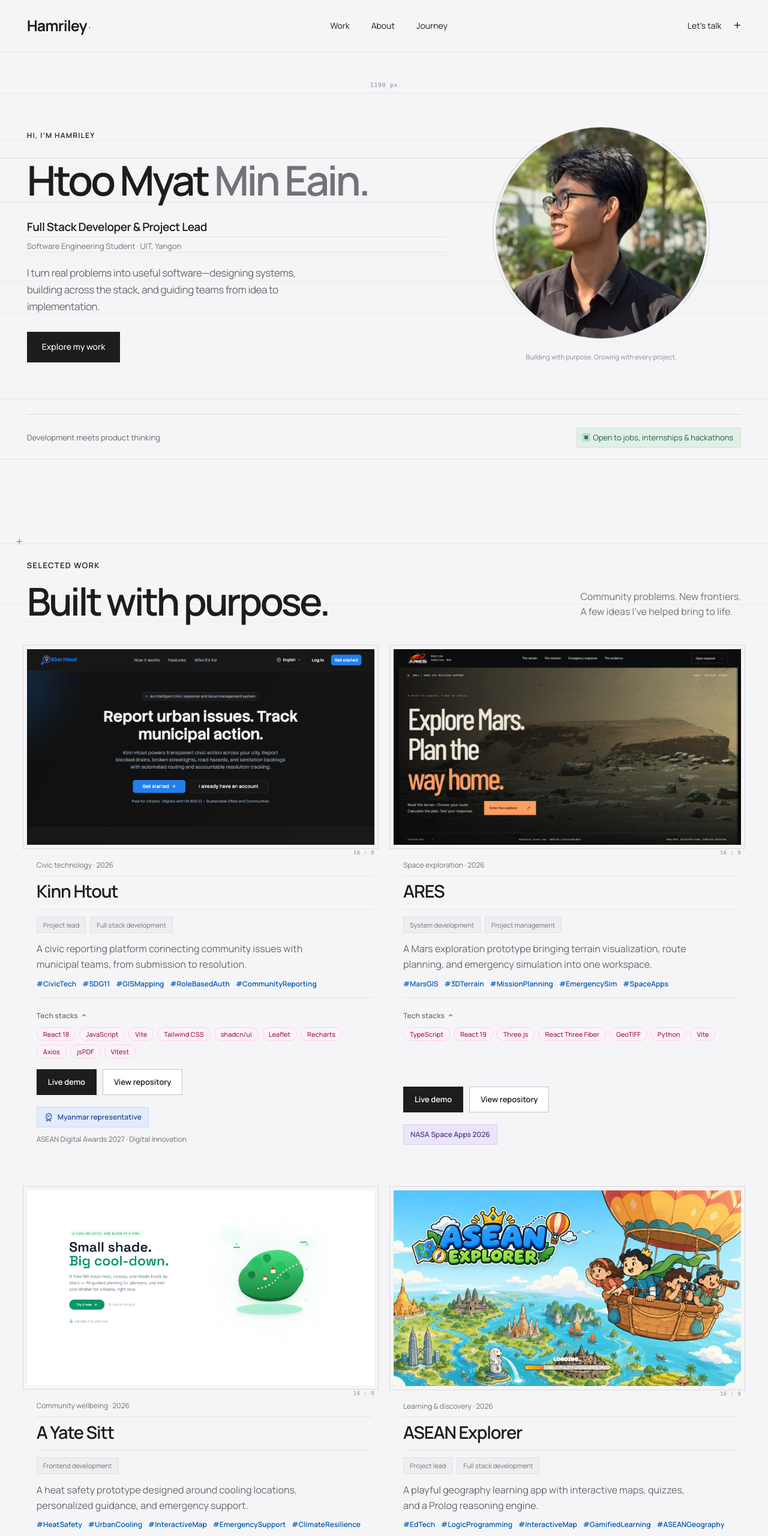
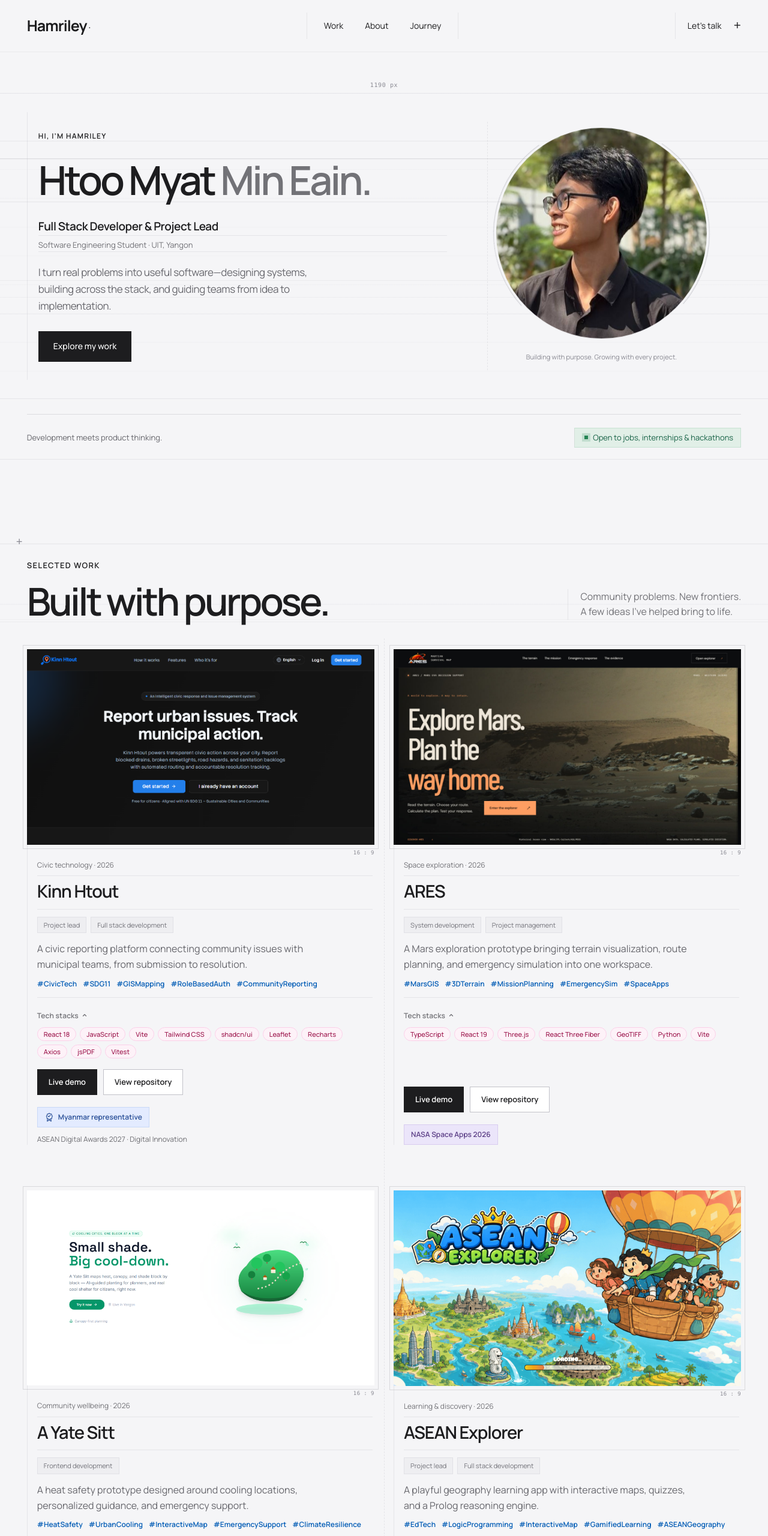
Before and after one commit to htoomyatmineain/my-portfolio, a plain HTML site: page index.html in a window 1280 px wide. Shown: the top 2560 px of the page at 60% size. Drawn offline with Linux system fonts and the light colour scheme.

Commit message:
Add vertical construction sketch lines across drafting grid and section seams

```diff
--- a/styles.css
+++ b/styles.css
@@ -208,6 +208,27 @@ main{isolation:isolate}.hero h1:after{left:-100vw;right:-100vw}.hero-layout{bord
 .project-info{display:flex;flex-direction:column;flex:1}
 .project-info:before{display:block}
 .project-footer .project-honors{margin-top:20px}
+
+/* Vertical construction sketch lines across the drafting grid and section seams. */
+body{background-image:linear-gradient(90deg,transparent calc(50% - 601px),var(--guide) calc(50% - 601px),var(--guide) calc(50% - 600px),transparent calc(50% - 600px),transparent calc(50% - 301px),#77778212 calc(50% - 301px),#77778212 calc(50% - 300px),transparent calc(50% - 300px),transparent calc(50% - 1px),#77778214 calc(50% - 1px),#77778214 50%,transparent 50%,transparent calc(50% + 300px),#77778212 calc(50% + 300px),#77778212 calc(50% + 301px),transparent calc(50% + 301px),transparent calc(50% + 600px),var(--guide) calc(50% + 600px),var(--guide) calc(50% + 601px),transparent calc(50% + 601px))}
+.nav-links{border-left:1px solid var(--guide);border-right:1px solid var(--guide);padding-inline:28px}
+.nav-contact{border-left:1px solid var(--guide);padding-left:20px}
+.hero-copy{border-left:1px solid var(--guide);padding-left:18px}
+.hero-photo{border-left:1px dashed var(--guide)}
+.hero-meta .availability{border-left:1px solid var(--guide);padding-left:16px}
+.section-heading>p{border-left:1px solid var(--guide);padding-left:20px}
+.project-grid{position:relative}
+.project-grid:before{content:"";position:absolute;left:50%;top:-18px;bottom:-18px;border-left:1px dashed var(--guide);pointer-events:none}
+.project-info{border-left:1px solid var(--guide);padding-left:16px}
+.about:after{display:block;top:80px;bottom:80px;left:45.5%;border-left:1px dashed var(--guide)}
+.about-copy{border-left:1px solid var(--guide);padding-left:24px}
+.skill-groups>div+div{border-left:1px solid var(--guide);padding-left:20px}
+.contact h2{border-left:1px solid var(--guide);padding-left:18px}
+.contact-bottom>div{border-left:1px solid var(--guide);padding-left:20px}
+@media(max-width:1296px){body{background-image:linear-gradient(90deg,transparent 47px,var(--guide) 47px,var(--guide) 48px,transparent 48px,transparent calc(50% - 1px),#77778214 calc(50% - 1px),#77778214 50%,transparent 50%,transparent calc(100% - 48px),var(--guide) calc(100% - 48px),var(--guide) calc(100% - 47px),transparent calc(100% - 47px))}}
+@media(max-width:900px){.nav-links,.nav-contact,.hero-photo,.section-heading>p,.about-copy,.skill-groups>div+div,.contact-bottom>div{border-left:0;border-right:0;padding-inline:0;padding-left:0}.project-grid:before,.about:after{display:none}.hero-copy,.project-info,.contact h2{border-left:1px solid var(--guide);padding-left:14px}}
+@media(max-width:600px){body{background-image:linear-gradient(90deg,transparent 19px,var(--guide) 19px,var(--guide) 20px,transparent 20px,transparent calc(50% - 1px),#77778212 calc(50% - 1px),#77778212 50%,transparent 50%,transparent calc(100% - 20px),var(--guide) calc(100% - 20px),var(--guide) calc(100% - 19px),transparent calc(100% - 19px))}.hero-copy,.project-info,.contact h2{padding-left:12px}}
+
 .context-hashtags{gap:10px;padding-bottom:14px;margin-bottom:14px;border-bottom:1px solid var(--guide)}
 .context-hashtags span{padding:0;background:transparent;border:0;color:#005bb5;font-family:inherit;font-size:12px;font-weight:600;letter-spacing:0}
 .project-story>p{font-size:16px;color:#66666c;max-width:480px;margin-bottom:10px}
```
